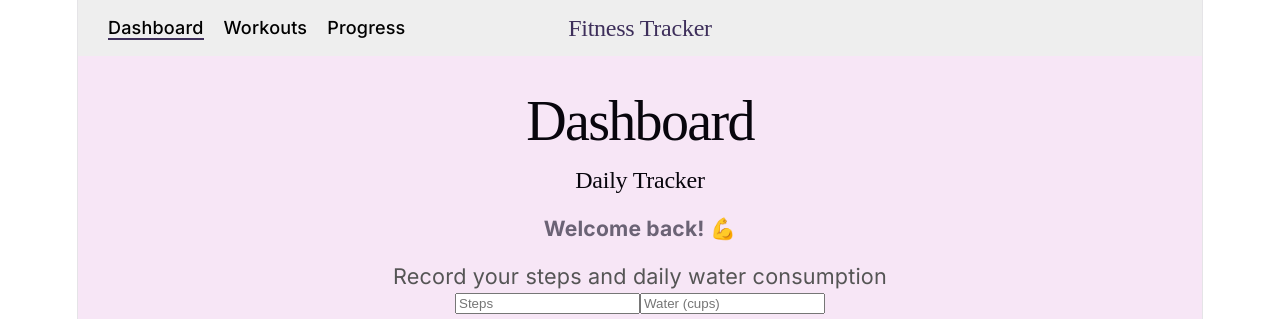
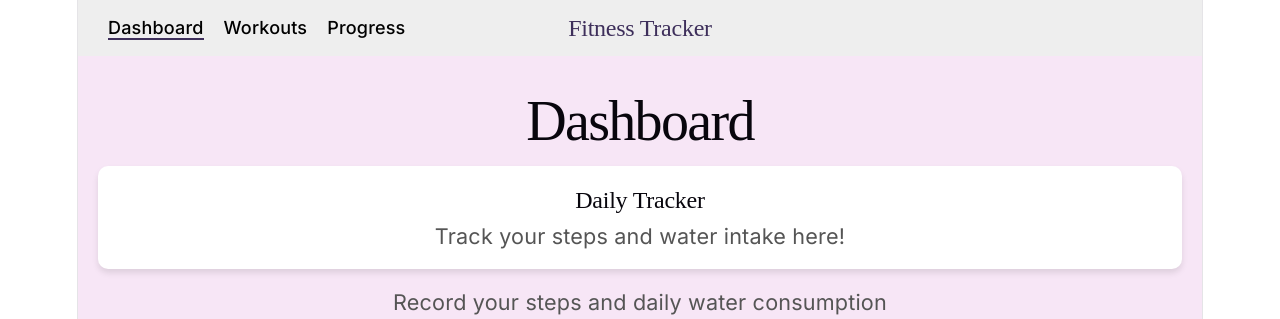
Before and after one commit to daliapoblano/fitnessTrackingApp, a React (Vite) app: page / in a window 1280 px wide. Shown: the top 319 px of the page. Built offline with nearby package versions, Linux system fonts and the light colour scheme; a web font is replaced by a local one.

Commit message:
Added card component

```diff
--- a/src/pages/Dashboard.jsx
+++ b/src/pages/Dashboard.jsx
@@ -1,5 +1,6 @@
 import { useState, useEffect } from "react";
 import styles from "./Dashboard.module.css";
+import cardStyles from "../shared/Card.module.css";
 
 function Dashboard() {
   const [steps, setSteps] = useState(() => {
@@ -19,9 +20,10 @@ function Dashboard() {
     <div className={styles.container}>
       <h1 className={styles.title}>Dashboard</h1>
 
-      <h2>Daily Tracker</h2>
-
-      <h3>Welcome back! 💪</h3>
+      <div className={cardStyles.card}>
+           <h2>Daily Tracker</h2>
+           <p>Track your steps and water intake here!</p>
+      </div>
 
       <p>Record your steps and daily water consumption</p>
       <input
--- /dev/null
+++ b/src/shared/Card.jsx
@@ -0,0 +1,5 @@
+import styles from "./Card.module.css";
+
+export default function Card({ children }) {
+  return <div className={styles.card}>{children}</div>;
+}
--- /dev/null
+++ b/src/shared/Card.module.css
@@ -0,0 +1,7 @@
+.card {
+    background-color: #fff;
+    padding: 20px;
+    border-radius: 10px;
+    box-shadow: 0 4px 6px rgba(0,0,0,0.1);
+    margin-bottom: 20px;
+  }
```
